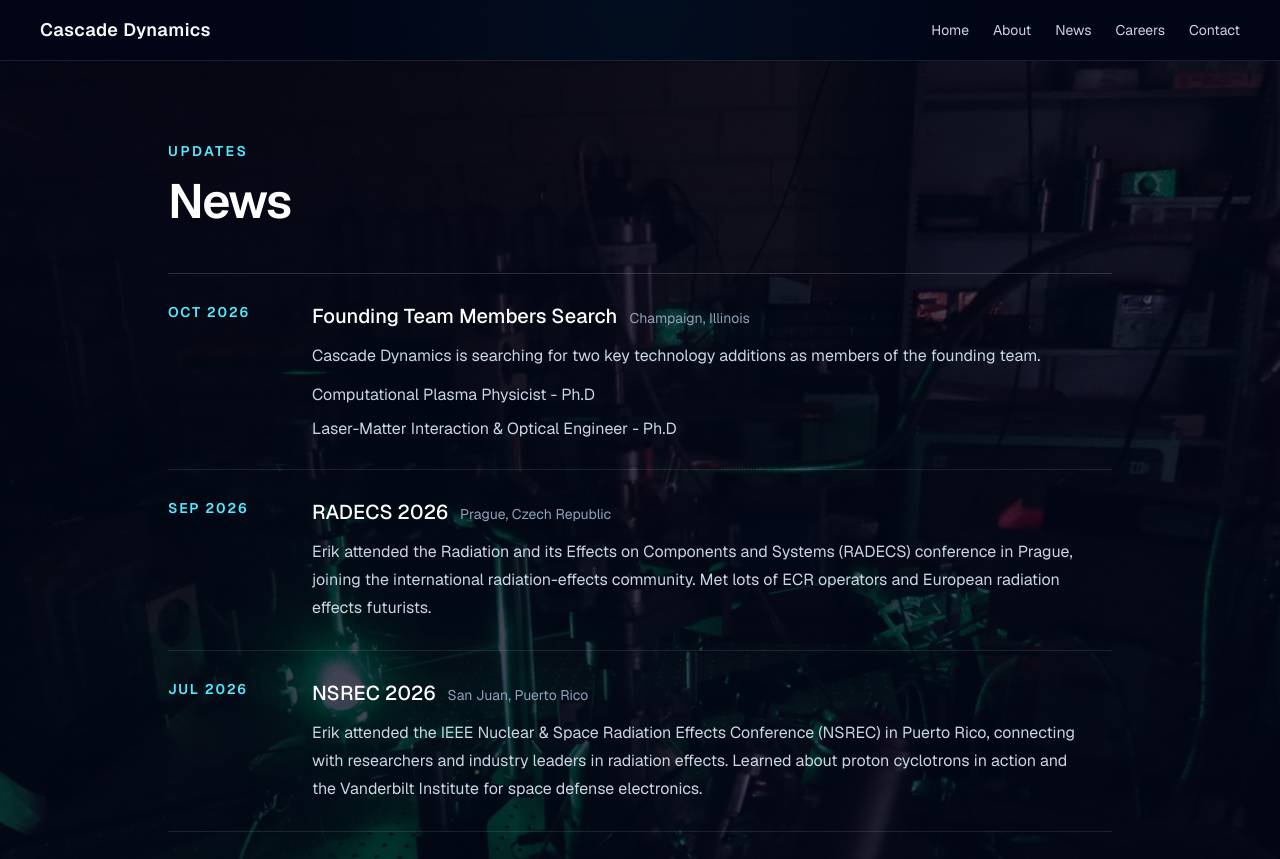
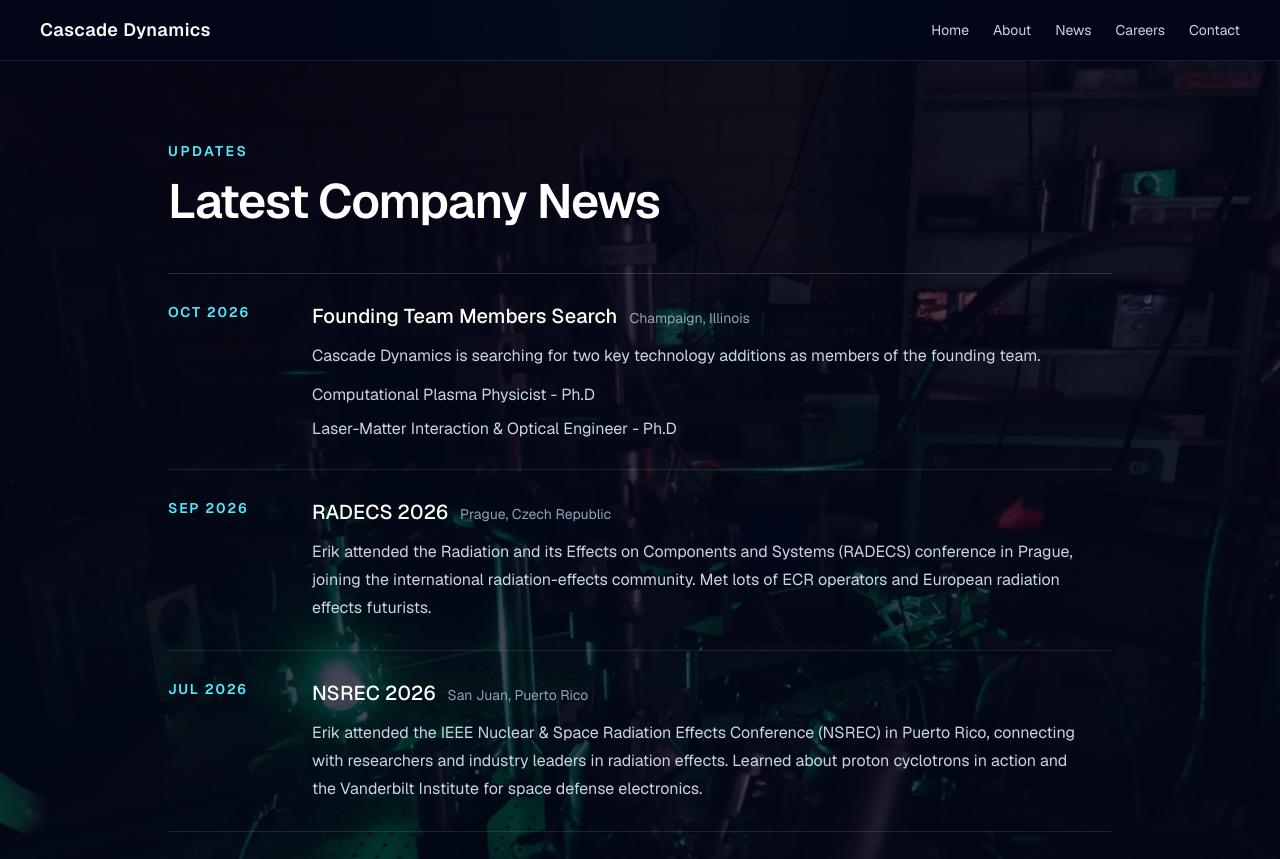
Before and after one commit to cvsolfari/cascade, a Next.js app: page /news in a window 1280 px wide. Shown: the top 859 px of the page. Built offline with nearby package versions, Linux system fonts and the light colour scheme.

Commit message:
Updated News Headline

```diff
--- a/app/news/page.tsx
+++ b/app/news/page.tsx
@@ -81,7 +81,7 @@ export default function NewsPage() {
           Updates
         </p>
         <h1 className="mt-4 text-5xl font-semibold tracking-tight text-white">
-          News
+          Latest Company News
         </h1>
 
         <ol className="mt-12 border-t border-white/15">
```
